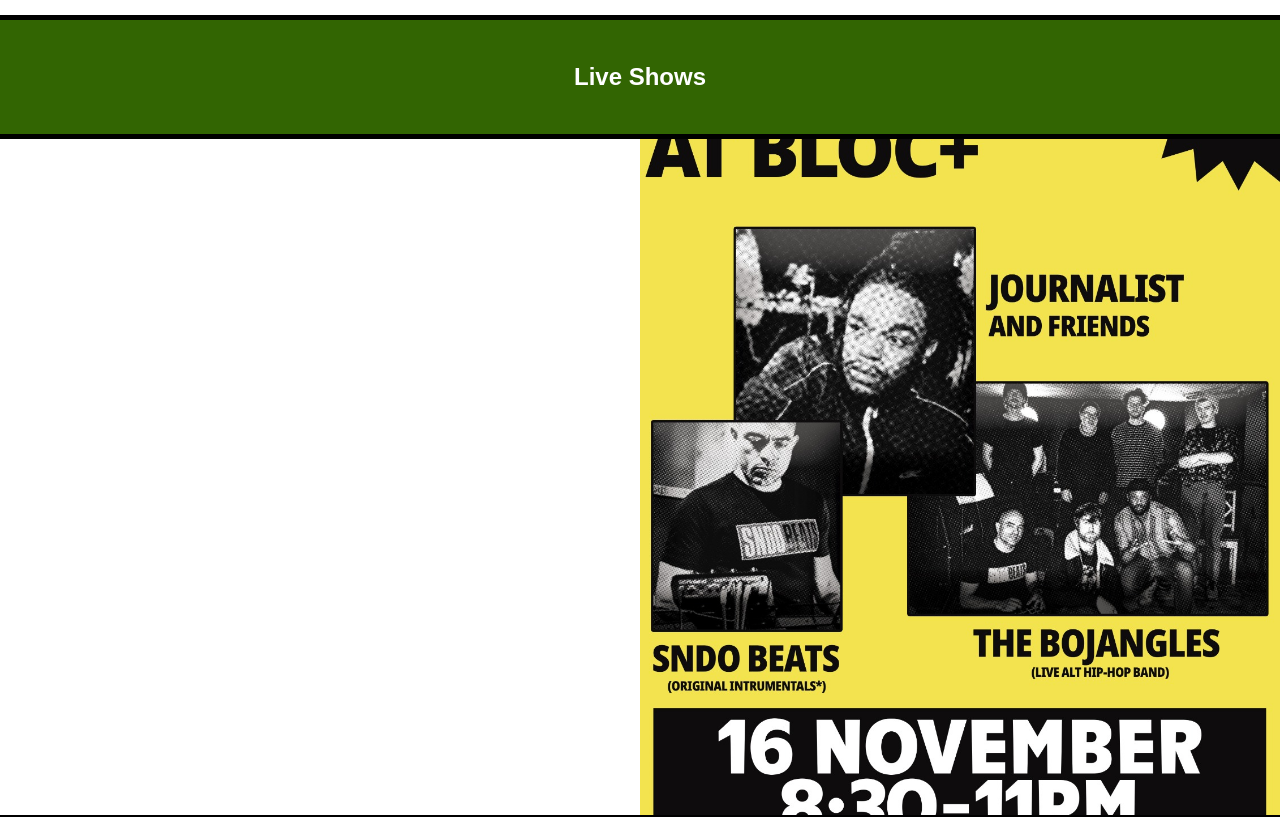
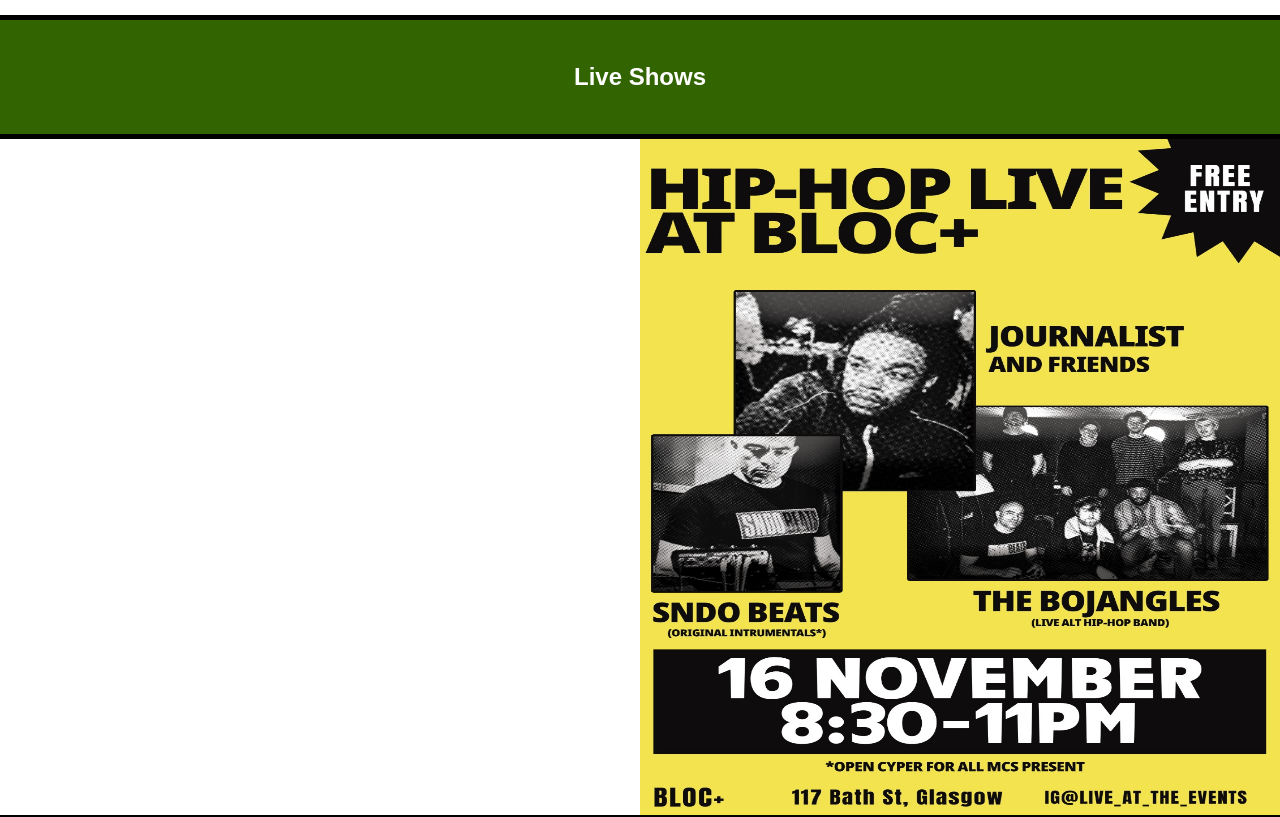
Before and after one commit to Mik20393/the-bojangles-web-app, a Next.js app: page / in a window 1280 px wide. Shown: the part 1580-2397 px from the top of the page. Built offline with nearby package versions, Linux system fonts and the light colour scheme.

Commit message:
Styling gig poster

```diff
--- a/src/components/tourSection.js
+++ b/src/components/tourSection.js
@@ -17,7 +17,7 @@ export default function TourSection() {
                     src={gigPoster}
                     fill={true}
                     layout="fill"
-                    objectFit="cover"
+                    objectFit="fill"
                 />
 
             </div>
```
